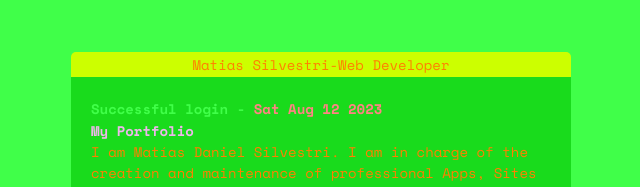
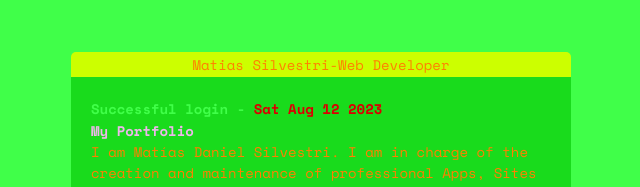
Before and after one commit to MatiasSilvestri/Portfolio-Mattsdev.io, a plain HTML site: page portfolio-MattSdev/index.html in a window 1280 px wide. Shown: the top 187 px of the page, without its empty margins (319-959 px from the left). Drawn offline with nearby package versions, Linux system fonts and the light colour scheme.

Commit message:
error-color-css

```diff
--- a/portfolio-MattSdev/styles.css
+++ b/portfolio-MattSdev/styles.css
@@ -5,7 +5,7 @@
     --text: #ff8000;
     --title: #eeb7eb;
     --command: #40ff49;
-    --error: #ff8383;
+    --error: #db0000;
 }
 
 body {
```
